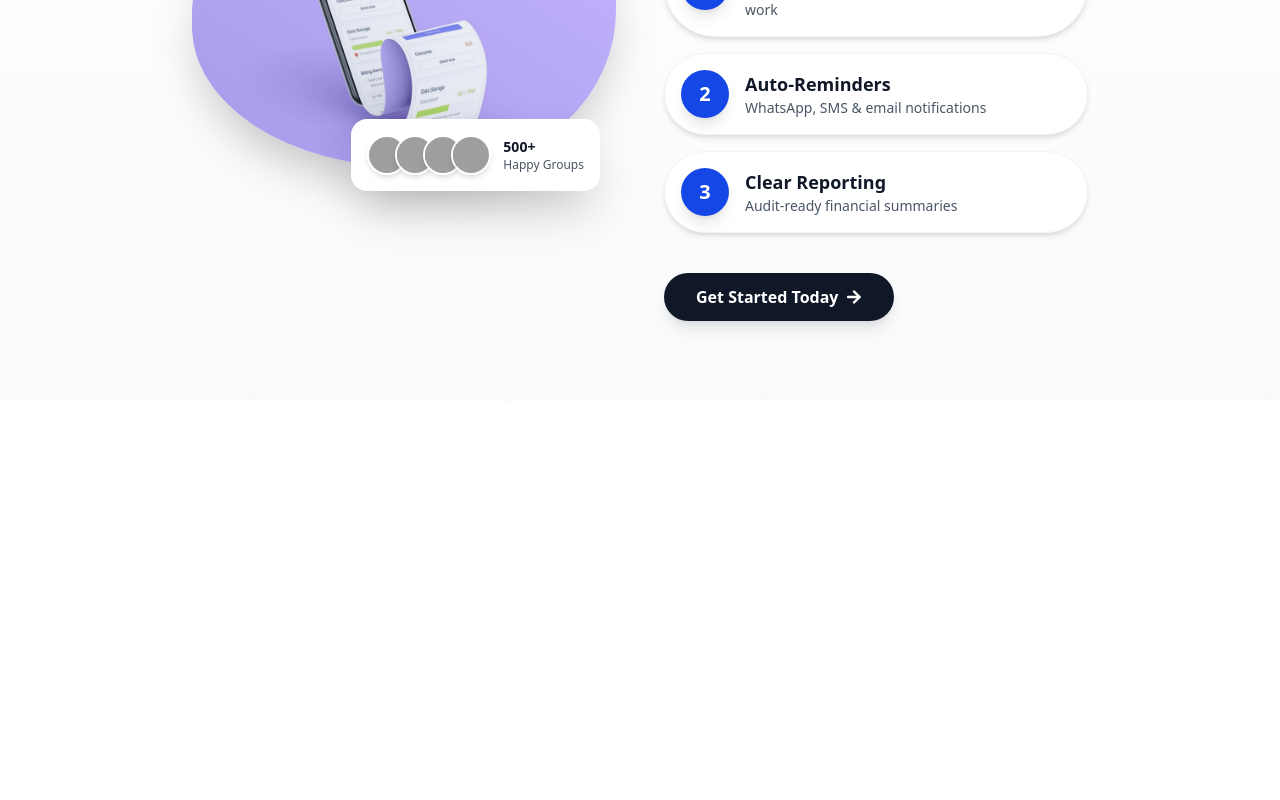
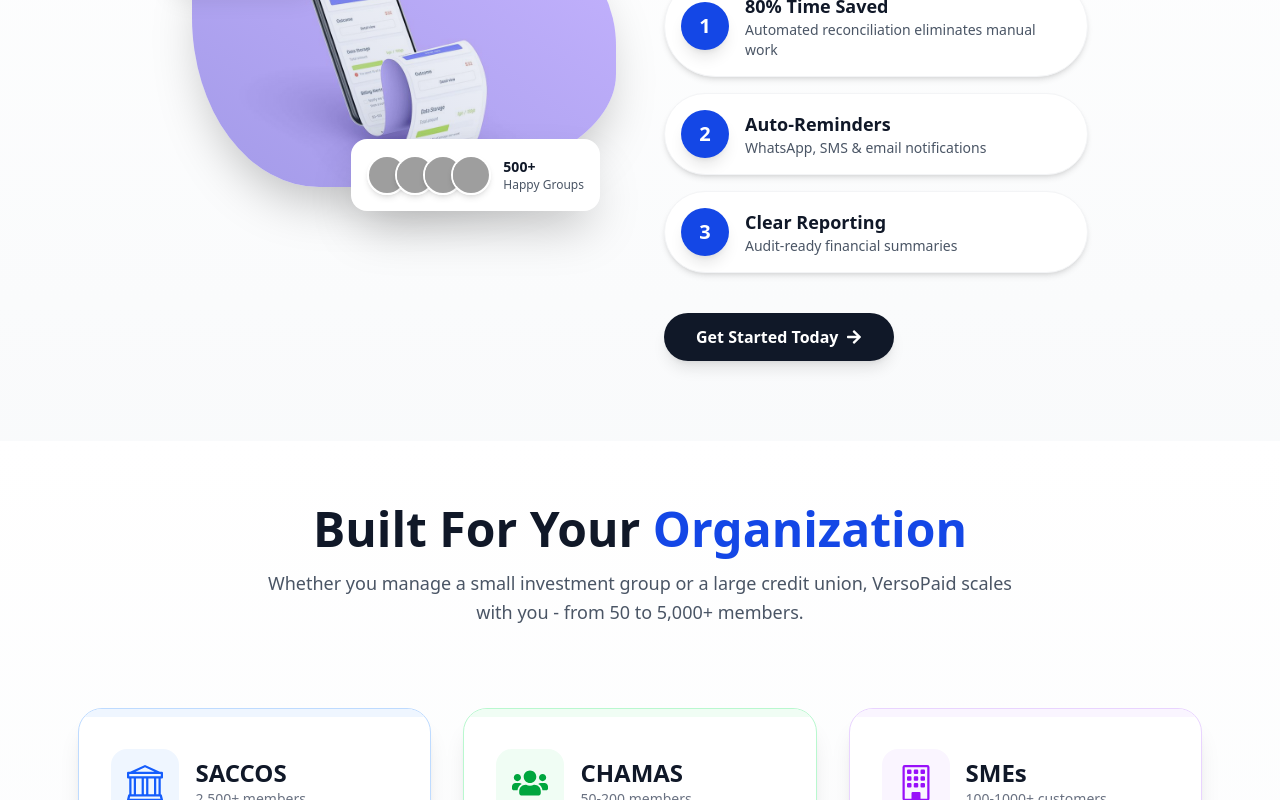
Before and after one commit to MuthonduG/versopay, a React (Vite) app: page / in a window 1280 px wide. Shown: the part 2000-2800 px from the top of the page. Before the commit the page ends 2401 px from the top, so only its background shows below. Built offline with nearby package versions, Linux system fonts and the light colour scheme; grey boxes are pictures that could not be loaded.

Commit message:
updates: added target-organisation

```diff
--- a/src/pages/home/HomePage.tsx
+++ b/src/pages/home/HomePage.tsx
@@ -2,6 +2,7 @@
 import NavbarComponent from '../../components/layout/navigation/navbar/NavbarComponent'
 import FeaturesPage from './features/features'
 import HeaderComponent from './header/HeaderComponent'
+import TargetOrganisation from './target_org/TargetOrganisation'
 import WhyUsComponent from './whyus/WhyUsComponent'
 
 
@@ -13,6 +14,7 @@
       <HeaderComponent/>
       <FeaturesPage/>
       <WhyUsComponent/>
+      <TargetOrganisation/>
 
     </section>
   )
--- /dev/null
+++ b/src/pages/home/target_org/TargetOrganisation.tsx
@@ -0,0 +1,119 @@
+import { BsBank, BsBuilding, BsArrowRight } from 'react-icons/bs';
+import { FaUsers } from 'react-icons/fa';
+
+const TargetOrganisation = () => {
+  const organisations = [
+    {
+      title: "SACCOS",
+      icon: <BsBank className="text-4xl text-blue-600" />,
+      description: "Credit unions and savings cooperatives managing member contributions, loans, and dividend payouts. Perfect for SACCOs with 50-5000+ members.",
+      features: ["Member contribution tracking", "Loan repayment monitoring", "Dividend calculations", "Branch management"],
+      bgColor: "bg-blue-50",
+      borderColor: "border-blue-200",
+      hoverColor: "hover:bg-blue-100",
+      stats: "2,500+ members"
+    },
+    {
+      title: "CHAMAS",
+      icon: <FaUsers className="text-4xl text-green-600" />,
+      description: "Investment groups, merry-go-rounds, and social clubs that need transparent contribution tracking and automated payout notifications.",
+      features: ["Monthly contribution tracking", "Automatic defaulter alerts", "Payout scheduling", "Group financial reports"],
+      bgColor: "bg-green-50",
+      borderColor: "border-green-200",
+      hoverColor: "hover:bg-green-100",
+      stats: "50-200 members"
+    },
+    {
+      title: "SMEs",
+      icon: <BsBuilding className="text-4xl text-purple-600" />,
+      description: "Small to medium businesses with recurring billing - from gyms and ISPs to schools and property managers.",
+      features: ["Recurring invoice generation", "Payment reconciliation", "Customer payment portal", "Revenue analytics"],
+      bgColor: "bg-purple-50",
+      borderColor: "border-purple-200",
+      hoverColor: "hover:bg-purple-100",
+      stats: "100-1000+ customers"
+    }
+  ];
+
+  return (
+    <section className="flex justify-center items-center gap-4 p-4 w-full py-16 bg-linear-to-b from-white to-gray-50">
+      <div className="w-[90%] max-w-7xl flex flex-col justify-center items-center">
+
+        <div className="flex flex-col justify-center items-center gap-4 mb-12">
+          <span className="font-bold text-4xl md:text-5xl text-gray-900">
+            Built For Your{' '}
+            <span className="text-blue-700">Organization</span>
+          </span>
+          <p className="text-gray-600 text-center w-full md:w-[70%] text-lg leading-relaxed">
+            Whether you manage a small investment group or a large credit union,
+            VersoPaid scales with you - from 50 to 5,000+ members.
+          </p>
+        </div>
+
+        <div className="grid grid-cols-1 md:grid-cols-2 lg:grid-cols-3 gap-8 w-full mt-8">
+          {organisations.map((org, index) => (
+            <div
+              key={index}
+              className={`group relative bg-white rounded-3xl shadow-xl hover:shadow-2xl transition-all duration-300 hover:-translate-y-2 overflow-hidden border ${org.borderColor}`}
+            >
+              <div className={`h-2 w-full ${org.bgColor}`}></div>
+
+              <div className="p-8">
+                <div className="flex items-center gap-4 mb-6">
+                  <div className={`p-4 ${org.bgColor} rounded-2xl group-hover:scale-110 transition-transform`}>
+                    {org.icon}
+                  </div>
+                  <div>
+                    <h3 className="text-2xl font-bold text-gray-900">{org.title}</h3>
+                    <p className="text-sm text-gray-500">{org.stats}</p>
+                  </div>
+                </div>
+
+                <p className="text-gray-600 leading-relaxed mb-6">
+                  {org.description}
+                </p>
+
+                <ul className="space-y-3 mb-8">
+                  {org.features.map((feature, idx) => (
+                    <li key={idx} className="flex items-center gap-2 text-sm text-gray-600">
+                      <span className={`w-1.5 h-1.5 rounded-full ${org.bgColor.replace('50', '500')}`}></span>
+                      {feature}
+                    </li>
+                  ))}
+                </ul>
+
+                <a
+                  href="#"
+                  className={`inline-flex items-center gap-2 text-sm font-semibold ${
+                    org.title === "SACCOS" ? "text-blue-600" :
+                    org.title === "CHAMAS" ? "text-green-600" : "text-purple-600"
+                  } hover:gap-3 transition-all group/link`}
+                >
+                  Learn more about {org.title}
+                  <BsArrowRight className="group-hover/link:translate-x-1 transition-transform" />
+                </a>
+              </div>
+
+              <div className="absolute bottom-0 right-0 w-32 h-32 opacity-5">
+                {org.title === "SACCOS" && <BsBank className="w-full h-full" />}
+                {org.title === "CHAMAS" && <FaUsers className="w-full h-full" />}
+                {org.title === "SMEs" && <BsBuilding className="w-full h-full" />}
+              </div>
+            </div>
+          ))}
+        </div>
+
+        <div className="flex flex-wrap justify-center items-center gap-8 mt-12 opacity-60">
+          <span className="text-sm text-gray-500">Trusted by 500+ organizations</span>
+          <span className="text-sm text-gray-500">•</span>
+          <span className="text-sm text-gray-500">4.9/5 from 200+ reviews</span>
+          <span className="text-sm text-gray-500">•</span>
+          <span className="text-sm text-gray-500">GDPR & Data Protection Compliant</span>
+        </div>
+
+      </div>
+    </section>
+  );
+};
+
+export default TargetOrganisation;
--- a/src/pages/home/whyus/WhyUsComponent.tsx
+++ b/src/pages/home/whyus/WhyUsComponent.tsx
@@ -16,15 +16,17 @@
 
             {/* left side - Content */}
             <div className="flex-1 space-y-6">
+                <div className="flex flex-col gap-6 justify-start items-start w-full">
                     <h2 className="text-3xl md:text-4xl font-bold text-gray-900 leading-tight">
                         Why Choose{' '}
                         <span className="text-blue-700">Versopaid</span>
                     </h2>
 
-                <p className="text-gray-600 leading-relaxed">
+                    <p className="text-gray-600 leading-9">
                         We help small recurring-collection groups in Kenya automate payment tracking,
                         reconciliation, and member notifications - so you can focus on growing, not chasing payments.
                     </p>
+                </div>
 
                 <div className="space-y-4 mt-8">
                     <div className="flex items-center gap-4 bg-white hover:bg-blue-50 rounded-full p-4 pr-8 shadow-md hover:shadow-xl transition-all duration-300 hover:scale-105 cursor-pointer group border border-gray-100">
@@ -76,7 +78,7 @@
             </div>
 
             {/* right side - Image with overlays */}
-            <div className="flex-1 flex justify-center items-center relative">
+            <div className="flex-1 hidden md:flex justify-center items-center relative">
                 <div className="relative w-full max-w-xl overflow-hidden shadow-2xl"
                      style={{
                         borderRadius: '60% 40% 50% 30% / 30% 50% 40% 60%',
```
Lines whose indentation alone changed are shown as unchanged.
